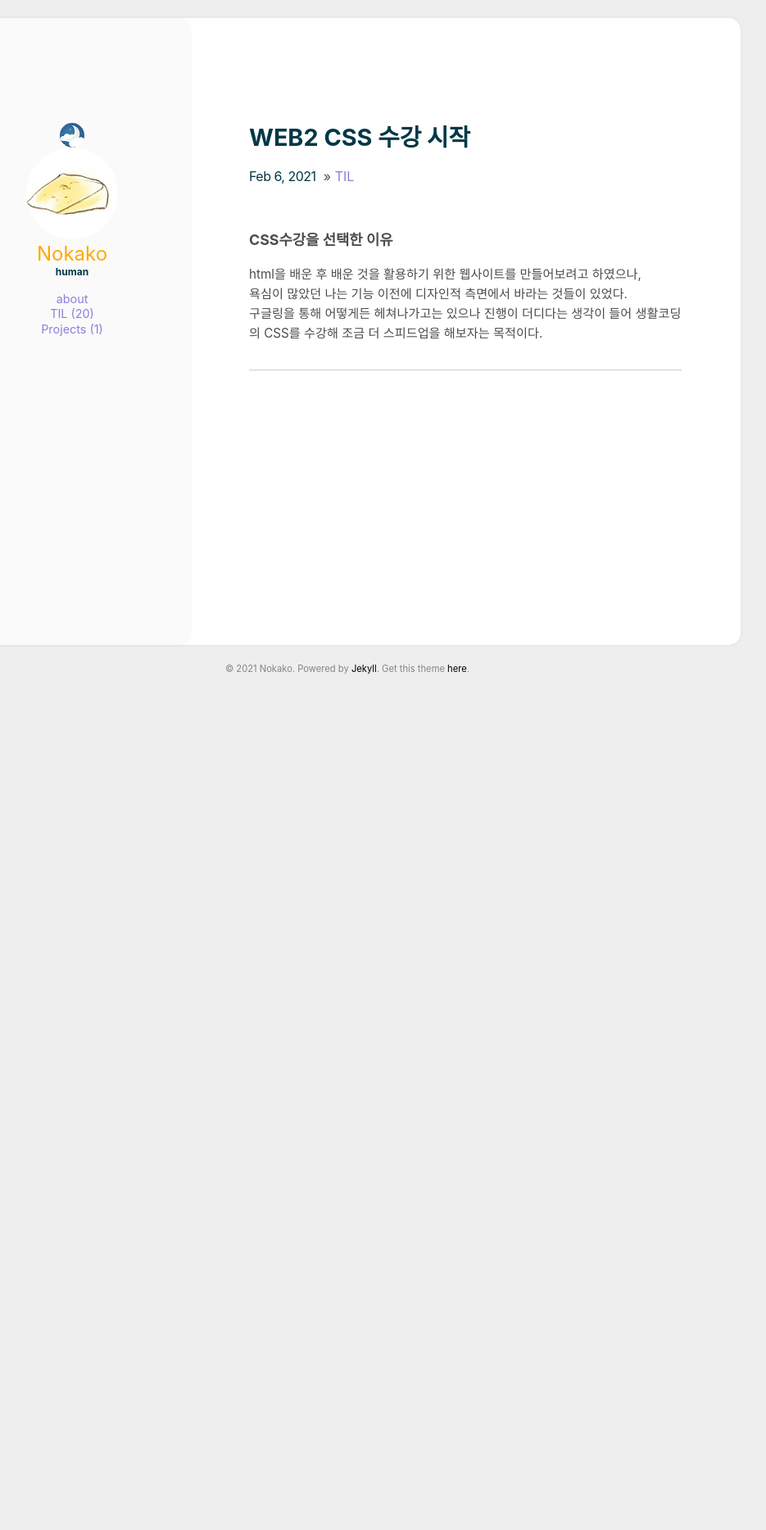
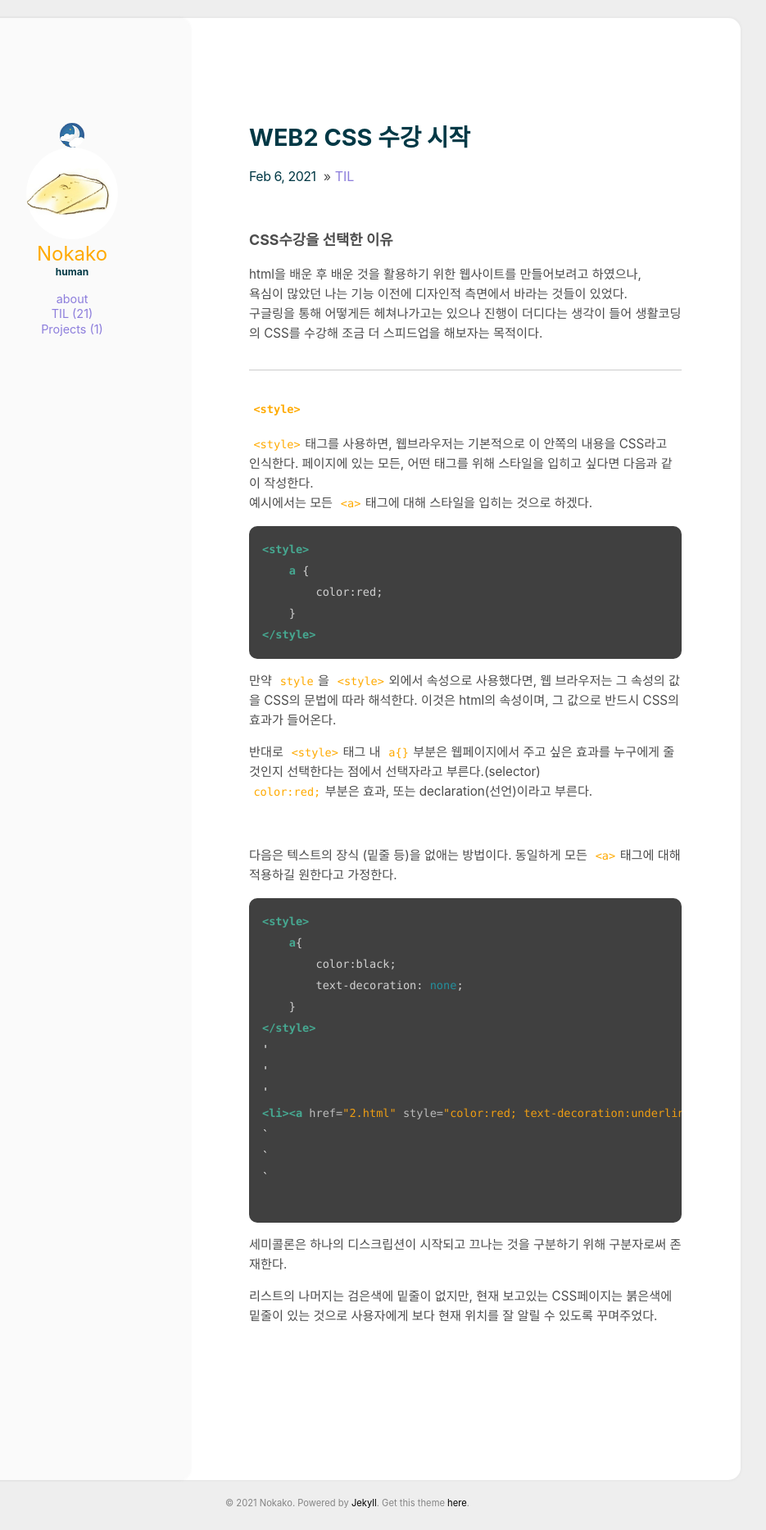
Before and after one commit to Nokako/Nokako.github.io, a Jekyll site: the page built from _posts/2021-02-06-21.md, in a window 1280 px wide. Shown: the whole page at 82% size, without its empty margins (216-1151 px from the left). Built offline with Jekyll 4.4.1, drawn with Linux system fonts in a browser that asks for light colours; before the commit the page ends 922 px from its top, so only the background shows below that.

Commit message:
TIL작성

````diff
--- a/_posts/2021-02-06-21.md
+++ b/_posts/2021-02-06-21.md
@@ -10,3 +10,42 @@ html을 배운 후 배운 것을 활용하기 위한 웹사이트를 만들어
 구글링을 통해 어떻게든 헤쳐나가고는 있으나 진행이 더디다는 생각이 들어 생활코딩의 CSS를 수강해 조금 더 스피드업을 해보자는 목적이다.
 
 ---
+
+## `<style>`
+`<style>`태그를 사용하면, 웹브라우저는 기본적으로 이 안쪽의 내용을 CSS라고 인식한다.
+페이지에 있는 모든, 어떤 태그를 위해 스타일을 입히고 싶다면 다음과 같이 작성한다.
+예시에서는 모든 `<a>`태그에 대해 스타일을 입히는 것으로 하겠다.
+```html
+<style>
+    a {
+        color:red;
+    }
+</style>
+```
+만약 `style`을 `<style>`외에서 속성으로 사용했다면, 웹 브라우저는 그 속성의 값을 CSS의 문법에 따라 해석한다. 이것은 html의 속성이며, 그 값으로 반드시 CSS의 효과가 들어온다.
+
+반대로 `<style>`태그 내 `a{}`부분은 웹페이지에서 주고 싶은 효과를 누구에게 줄 것인지 선택한다는 점에서 선택자라고 부른다.(selector)
+`color:red;`부분은 효과, 또는 declaration(선언)이라고 부른다.
+
+<br>
+
+다음은 텍스트의 장식 (밑줄 등)을 없애는 방법이다. 동일하게 모든 `<a>`태그에 대해 적용하길 원한다고 가정한다.
+```html
+<style>
+    a{
+        color:black;
+        text-decoration: none;
+    }
+</style>
+'
+'
+'
+<li><a href="2.html" style="color:red; text-decoration:underline">CSS</a><li>
+`
+`
+`
+
+```
+세미콜론은 하나의 디스크립션이 시작되고 끄나는 것을 구분하기 위해 구분자로써 존재한다.
+
+리스트의 나머지는 검은색에 밑줄이 없지만, 현재 보고있는 CSS페이지는 붉은색에 밑줄이 있는 것으로 사용자에게 보다 현재 위치를 잘 알릴 수 있도록 꾸며주었다.
````
Also changed, not shown: _posts/2021-02-07-22.md (added, +77 -0 lines), assets/img/web2_01.png (added).
